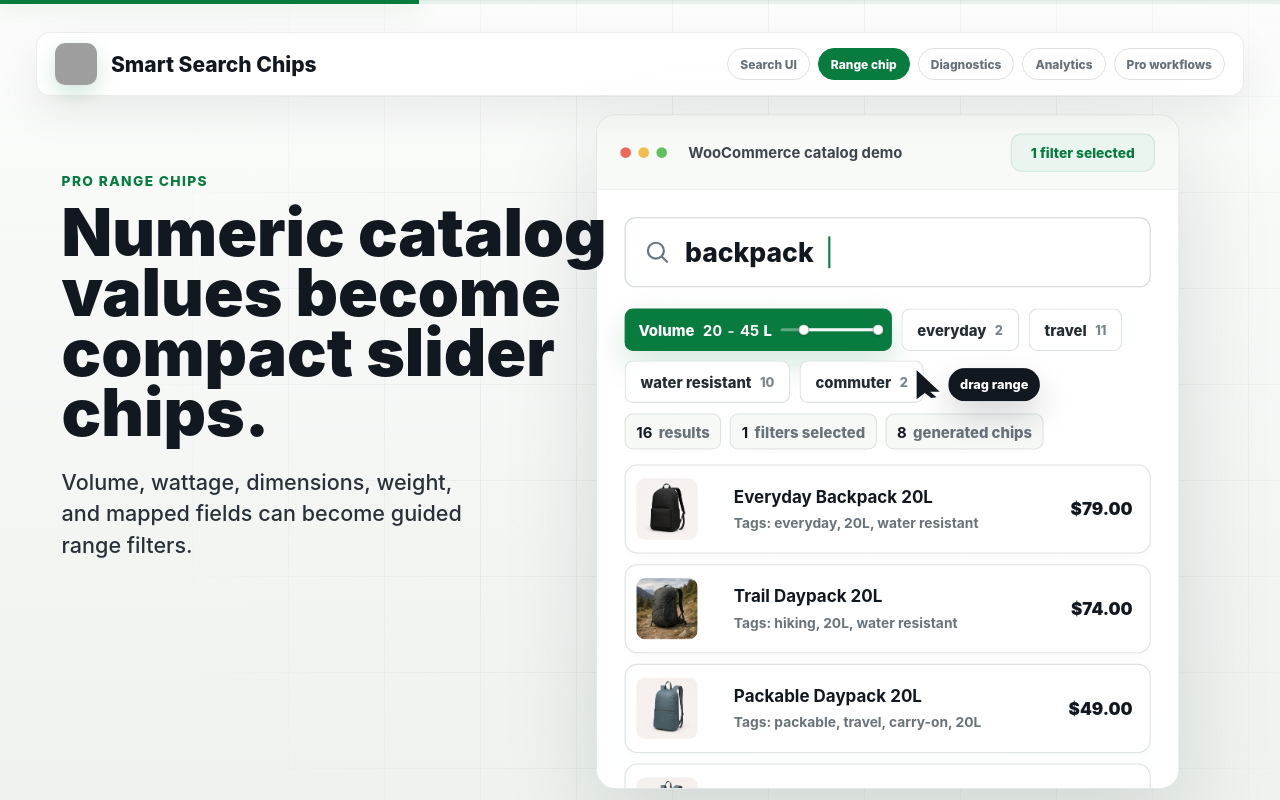
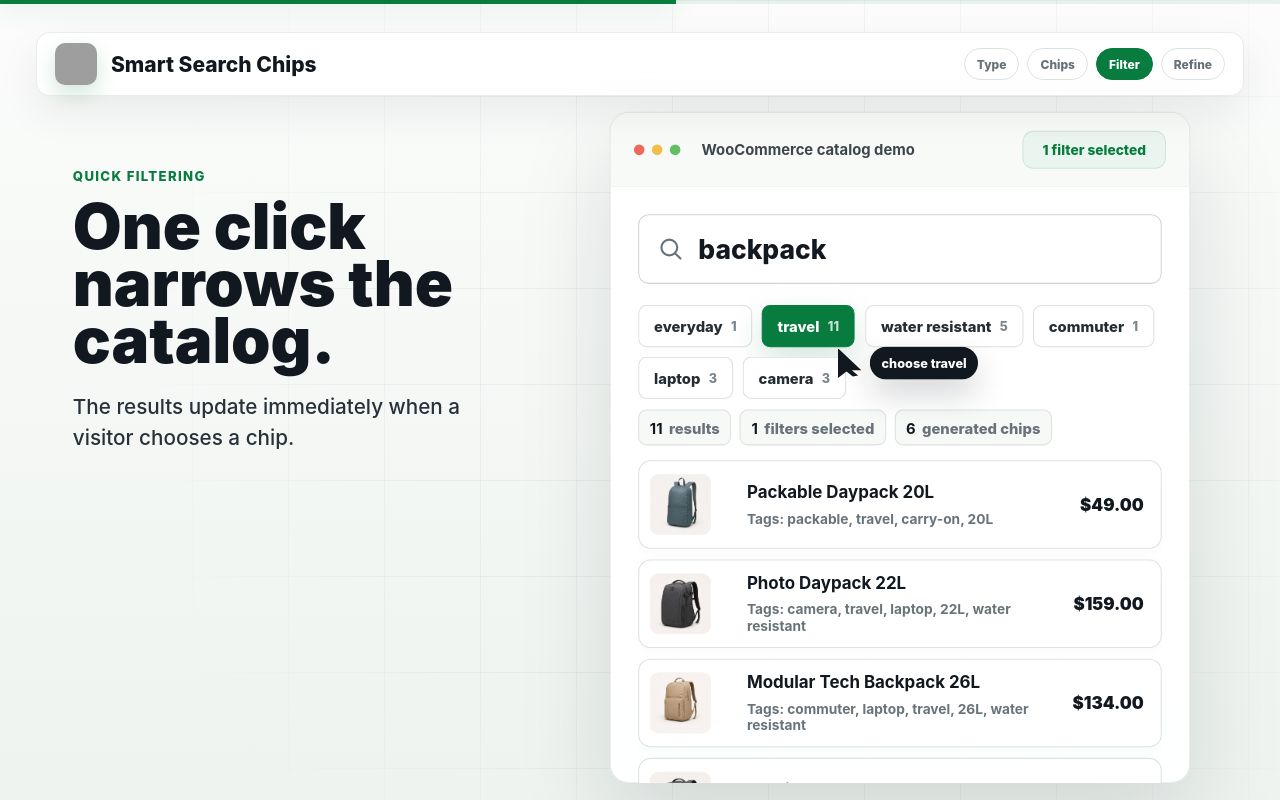
Before and after one commit to JanBartos6/smart-search-chips, a PHP site: page /video-motion.html in a window 1280 px wide. Run offline with PHP 8.4, Linux system fonts and the light colour scheme; grey boxes are pictures that could not be loaded.

Commit message:
Focus motion video on chip filtering

```diff
--- a/marketing/video-motion.css
+++ b/marketing/video-motion.css
@@ -130,11 +130,10 @@ input {
   transition: color 220ms ease, border-color 220ms ease, background 220ms ease;
 }
 
-body[data-phase="search"] .scene-labels [data-step="search"],
-body[data-phase="range"] .scene-labels [data-step="range"],
-body[data-phase="diagnostics"] .scene-labels [data-step="diagnostics"],
-body[data-phase="analytics"] .scene-labels [data-step="analytics"],
-body[data-phase="workflows"] .scene-labels [data-step="workflows"] {
+body[data-phase="type"] .scene-labels [data-step="type"],
+body[data-phase="chips"] .scene-labels [data-step="chips"],
+body[data-phase="filter"] .scene-labels [data-step="filter"],
+body[data-phase="refine"] .scene-labels [data-step="refine"] {
   border-color: var(--green);
   color: #fff;
   background: var(--green);
@@ -149,13 +148,12 @@ body[data-phase="workflows"] .scene-labels [data-step="workflows"] {
   transition: transform 600ms cubic-bezier(0.2, 0.8, 0.2, 1), opacity 420ms ease;
 }
 
-body[data-phase="range"] .copy-stack {
+body[data-phase="chips"] .copy-stack {
   transform: translateY(-8px) scale(0.98);
 }
 
-body[data-phase="diagnostics"] .copy-stack,
-body[data-phase="analytics"] .copy-stack,
-body[data-phase="workflows"] .copy-stack {
+body[data-phase="filter"] .copy-stack,
+body[data-phase="refine"] .copy-stack {
   transform: translateY(-18px) scale(0.94);
 }
 
@@ -200,24 +198,14 @@ p {
   transition: transform 860ms cubic-bezier(0.2, 0.8, 0.2, 1);
 }
 
-body[data-phase="search"] .product-stage {
+body[data-phase="type"] .product-stage,
+body[data-phase="chips"] .product-stage {
   transform: translateX(-12px) translateY(4px) scale(1.025);
 }
 
-body[data-phase="range"] .product-stage {
-  transform: translateX(-54px) translateY(14px) scale(1.045);
-}
-
-body[data-phase="diagnostics"] .product-stage {
-  transform: translateX(-24px) scale(0.96);
-}
-
-body[data-phase="analytics"] .product-stage {
-  transform: translateX(-84px) translateY(12px) scale(0.935);
-}
-
-body[data-phase="workflows"] .product-stage {
-  transform: translateX(-124px) translateY(2px) scale(0.9);
+body[data-phase="filter"] .product-stage,
+body[data-phase="refine"] .product-stage {
+  transform: translateX(-42px) translateY(10px) scale(1.04);
 }
 
 .browser-shell {
@@ -243,20 +231,9 @@ body[data-phase="workflows"] .product-stage {
   pointer-events: none;
 }
 
-body[data-phase="diagnostics"] .browser-shell,
-body[data-phase="analytics"] .browser-shell {
-  transform: translateX(-90px) scale(0.86);
-  filter: saturate(0.82);
-}
-
-body[data-phase="range"] .browser-shell {
+body[data-phase="filter"] .browser-shell,
+body[data-phase="refine"] .browser-shell {
   transform: translateX(-10px) scale(1.015);
-}
-
-body[data-phase="workflows"] .browser-shell {
-  opacity: 0.38;
-  transform: translateX(-170px) scale(0.78);
-  filter: saturate(0.72) blur(0.5px);
 }
 
 body[data-phase="final"] .browser-shell {
@@ -264,10 +241,10 @@ body[data-phase="final"] .browser-shell {
   transform: translateY(24px) scale(0.9);
 }
 
-body[data-phase="search"] .browser-shell::after,
-body[data-phase="range"] .browser-shell::after,
-body[data-phase="diagnostics"] .browser-shell::after,
-body[data-phase="analytics"] .browser-shell::after {
+body[data-phase="type"] .browser-shell::after,
+body[data-phase="chips"] .browser-shell::after,
+body[data-phase="filter"] .browser-shell::after,
+body[data-phase="refine"] .browser-shell::after {
   animation: scanShine 860ms ease 140ms both;
 }
 
@@ -377,6 +354,15 @@ body[data-phase="analytics"] .browser-shell::after {
   gap: 9px;
   min-height: 92px;
   padding: 20px 0 10px;
+  opacity: 1;
+  transform: translateY(0);
+  transition: opacity 320ms ease, transform 420ms cubic-bezier(0.2, 0.8, 0.2, 1);
+}
+
+body[data-phase="open"] .chip-row,
+body[data-phase="type"] .chip-row {
+  opacity: 0;
+  transform: translateY(12px);
 }
 
 .chip,
@@ -402,6 +388,22 @@ body[data-phase="analytics"] .browser-shell::after {
   color: #7a858b;
   font-size: 12px;
   font-weight: 850;
+}
+
+.chip.is-active {
+  border-color: var(--green);
+  color: #fff;
+  background: var(--green);
+  box-shadow: 0 12px 30px rgba(8, 123, 63, 0.18);
+}
+
+.chip.is-active small {
+  color: rgba(255, 255, 255, 0.78);
+}
+
+body[data-phase="filter"] .chip.is-active,
+body[data-phase="refine"] .chip.is-active {
+  animation: selectedPulse 760ms cubic-bezier(0.2, 0.8, 0.2, 1) 1 both;
 }
 
 .range-chip {
@@ -557,6 +559,18 @@ body[data-phase="range"] .range-chip.is-active {
   max-height: 590px;
   overflow: hidden;
   padding-bottom: 30px;
+}
+
+.result-placeholder {
+  display: grid;
+  place-items: center;
+  min-height: 220px;
+  border: 1px dashed #cfd8d2;
+  border-radius: 12px;
+  color: #6a747b;
+  background: #fbfcfb;
+  font-size: 15px;
+  font-weight: 760;
 }
 
 .result-card {
--- a/marketing/video-motion.html
+++ b/marketing/video-motion.html
@@ -17,18 +17,17 @@
         <span>Smart Search Chips</span>
       </div>
       <div class="scene-labels" aria-hidden="true">
-        <span data-step="search">Search UI</span>
-        <span data-step="range">Range chip</span>
-        <span data-step="diagnostics">Diagnostics</span>
-        <span data-step="analytics">Analytics</span>
-        <span data-step="workflows">Pro workflows</span>
+        <span data-step="type">Type</span>
+        <span data-step="chips">Chips</span>
+        <span data-step="filter">Filter</span>
+        <span data-step="refine">Refine</span>
       </div>
     </header>
 
     <section class="copy-stack" aria-label="Video captions">
       <p class="overline" id="caption-overline">WordPress search, guided</p>
-      <h1 id="caption-title">Help visitors narrow real catalog results.</h1>
-      <p id="caption-body">A reliable shortcode and block search UI, generated chips, range filters, diagnostics, and local analytics.</p>
+      <h1 id="caption-title">Type once. Keep narrowing.</h1>
+      <p id="caption-body">Smart Search Chips turns a normal search result set into quick catalog filters.</p>
     </section>
 
     <section class="product-stage" aria-label="Backpack catalog search animation">
@@ -46,108 +45,23 @@
           </label>
 
           <div class="chip-row" aria-label="Generated chips">
-            <div id="volume-range-chip" class="range-chip">
-              <span class="range-chip__label">Volume</span>
-              <span class="range-chip__values"><strong id="range-min-label">12</strong><i>-</i><strong id="range-max-label">45</strong><em>L</em></span>
-              <span class="range-chip__slider" aria-hidden="true">
-                <span class="range-chip__rail"></span>
-                <span class="range-chip__fill" id="range-fill"></span>
-                <span class="range-chip__dot range-chip__dot--min" id="range-dot-min"></span>
-                <span class="range-chip__dot range-chip__dot--max" id="range-dot-max"></span>
-              </span>
-            </div>
-            <button class="chip" data-chip="everyday">everyday <small id="chip-everyday">5</small></button>
-            <button class="chip" data-chip="travel">travel <small id="chip-travel">11</small></button>
-            <button class="chip" data-chip="water resistant">water resistant <small id="chip-water">12</small></button>
-            <button class="chip" data-chip="commuter">commuter <small id="chip-commuter">4</small></button>
+            <button id="chip-everyday" class="chip" data-chip="everyday">everyday <small>5</small></button>
+            <button id="chip-travel" class="chip" data-chip="travel">travel <small>11</small></button>
+            <button id="chip-water" class="chip" data-chip="water resistant">water resistant <small>10</small></button>
+            <button id="chip-commuter" class="chip" data-chip="commuter">commuter <small>4</small></button>
+            <button id="chip-laptop" class="chip" data-chip="laptop">laptop <small>5</small></button>
+            <button id="chip-camera" class="chip" data-chip="camera">camera <small>4</small></button>
           </div>
 
           <div class="result-meta">
             <span><strong id="result-count">20</strong> results</span>
             <span><strong id="filter-count">0</strong> filters selected</span>
-            <span><strong id="chip-count">9</strong> generated chips</span>
+            <span><strong id="chip-count">6</strong> generated chips</span>
           </div>
 
           <div class="result-list" id="result-list"></div>
         </div>
       </div>
-
-      <aside class="diagnostics-card" aria-label="Diagnostics animation">
-        <div class="panel-title">
-          <span></span>
-          <strong>Test Search</strong>
-          <em>Query: backpack</em>
-        </div>
-        <div class="diagnostic-grid">
-          <div><span>Path</span><strong>Local index</strong></div>
-          <div><span>Results</span><strong>16</strong></div>
-          <div><span>Tagged</span><strong>16</strong></div>
-          <div><span>Warnings</span><strong>0</strong></div>
-        </div>
-        <ul>
-          <li><b></b> Chips generated from catalog tags and WooCommerce helpers.</li>
-          <li><b></b> Range chip accepted: Volume, L, high confidence.</li>
-          <li><b></b> Fallbacks stay available if the index is not ready.</li>
-        </ul>
-      </aside>
-
-      <aside class="analytics-card" aria-label="Analytics animation">
-        <div class="panel-title">
-          <span></span>
-          <strong>Search Analytics</strong>
-          <em>Local, opt-in reporting</em>
-        </div>
-        <div class="metric-row">
-          <div><span>Search to result click</span><strong>42%</strong></div>
-          <div><span>Zero-result searches</span><strong>3</strong></div>
-          <div><span>Chip CTR</span><strong>18%</strong></div>
-        </div>
-        <svg class="chart" viewBox="0 0 520 190" role="img" aria-label="Search analytics line chart">
-          <path class="chart-grid" d="M20 40H500M20 85H500M20 130H500M20 175H500"/>
-          <path class="chart-area" d="M20 160 C90 128 130 142 190 104 C250 66 300 94 360 62 C420 28 466 52 500 36 L500 175 L20 175Z"/>
-          <path class="chart-line chart-line--search" d="M20 160 C90 128 130 142 190 104 C250 66 300 94 360 62 C420 28 466 52 500 36"/>
-          <path class="chart-line chart-line--click" d="M20 168 C100 156 130 161 190 134 C250 110 312 126 360 98 C420 78 460 88 500 68"/>
-        </svg>
-        <div class="analytics-actions">
-          <span>Zero-result report</span>
-          <span>Chart export</span>
-          <span>Email digest</span>
-        </div>
-      </aside>
-
-      <aside class="workflow-card" aria-label="Pro workflows animation">
-        <div class="panel-title">
-          <span></span>
-          <strong>Pro Toolkit</strong>
-          <em>For serious search sites</em>
-        </div>
-        <div class="workflow-grid">
-          <div>
-            <strong>Chip rules</strong>
-            <span>Synonyms, pinned chips, hidden chips, renamed labels.</span>
-          </div>
-          <div>
-            <strong>Field mapping</strong>
-            <span>ACF and custom fields can become catalog-aware chips.</span>
-          </div>
-          <div>
-            <strong>Email digests</strong>
-            <span>Local analytics reports sent only to configured recipients.</span>
-          </div>
-          <div>
-            <strong>AI workflows</strong>
-            <span>Generate prompts for assisted tagging and REST write-back.</span>
-          </div>
-          <div>
-            <strong>Range diagnostics</strong>
-            <span>Accepted and rejected numeric groups with confidence reasons.</span>
-          </div>
-          <div>
-            <strong>WP.org boundary</strong>
-            <span>Free ships useful search. Pro code stays out of the free build.</span>
-          </div>
-        </div>
-      </aside>
 
       <div class="motion-cursor" id="motion-cursor" aria-hidden="true">
         <span class="motion-cursor__pointer"></span>
@@ -157,17 +71,13 @@
 
     <section class="final-card" aria-label="Closing frame">
       <img src="../icon.png" alt="" width="76" height="76">
-      <h2>Guided search for WordPress and WooCommerce.</h2>
-      <p>Free gives every site a reliable search UI and diagnostics. Pro adds the catalog workflows teams ask for after launch.</p>
+      <h2>Search results that help visitors choose.</h2>
+      <p>Add the block or shortcode. Let visitors filter from the language already inside your catalog.</p>
       <div class="final-feature-grid">
-        <span>Shortcode + Gutenberg block</span>
-        <span>Theme AJAX enhancement</span>
-        <span>Local index + fallbacks</span>
-        <span>WooCommerce helper tags</span>
-        <span>Numeric range chips</span>
-        <span>Chip rules + field mapping</span>
-        <span>Local analytics + exports</span>
-        <span>AI-assisted tagging</span>
+        <span>Search</span>
+        <span>Chips</span>
+        <span>Filter</span>
+        <span>Choose</span>
       </div>
     </section>
   </main>
```
Also changed, not shown: marketing/record-motion-showcase.mjs (+11 -6 lines), marketing/video-motion.js (+103 -120 lines), marketing/video/motion-frame-01-search.png (deleted), marketing/video/motion-frame-01-type.png (added), marketing/video/motion-frame-02-chips.png (added), marketing/video/motion-frame-02-range.png (deleted), marketing/video/motion-frame-03-diagnostics.png (deleted), marketing/video/motion-frame-03-filter.png (added), marketing/video/motion-frame-04-analytics.png (deleted), marketing/video/motion-frame-04-refine.png (added), marketing/video/motion-frame-05-final.png (added), marketing/video/motion-frame-05-workflows.png (deleted), marketing/video/motion-frame-06-final.png (deleted), 1 other file.
